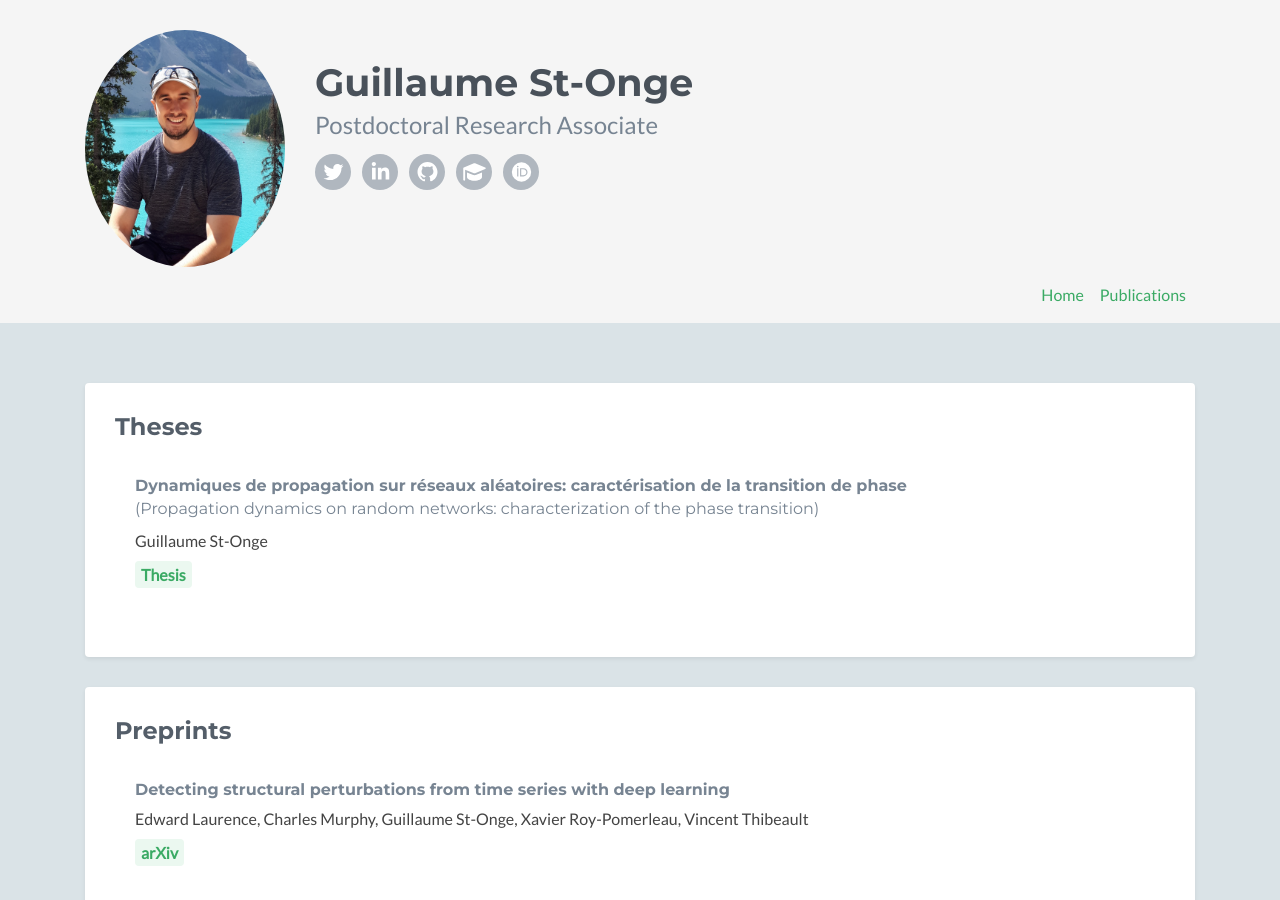
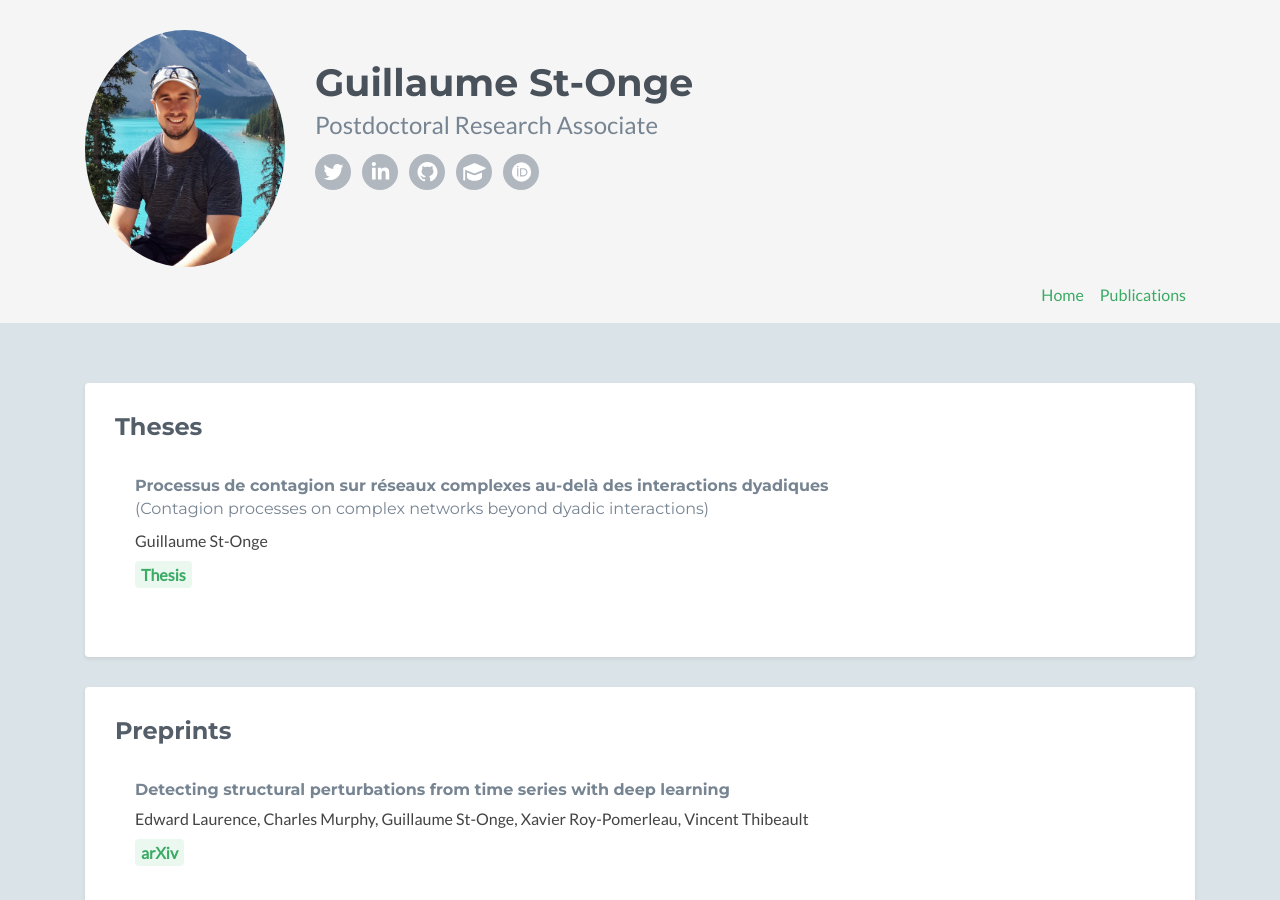
Before and after one commit to gstonge/gstonge.github.io, a Jekyll site: the page built from publications.html, in a window 1280 px wide and 900 px high. Built offline with Jekyll 4.4.1, drawn with Linux system fonts in a browser that asks for light colours; nearby versions of some CDN libraries; library files that are not in the unit come from our copies.

```diff
--- a/_data/publications.yml
+++ b/_data/publications.yml
@@ -176,5 +176,14 @@ theses:
     authors: Guillaume St-Onge
     type: M.Sc.
     year: 2017
-    thesis-fulltext : "assets/pdf/theses/st-onge_master_2017.pdf"
+    thesis-fulltext : "assets/pdf/theses/st-onge_master_thesis_2017.pdf"
     thesis : true
+
+theses:
+  - title: "Processus de contagion sur réseaux complexes au-delà des interactions dyadiques"
+    subtitle: "Contagion processes on complex networks beyond dyadic interactions"
+    authors: Guillaume St-Onge
+    type: Ph.D.
+    year: 2022
+    thesis-fulltext : "assets/pdf/theses/st-onge_doctoral_thesis_2022.pdf"
+    thesis : true
```
Also changed, not shown: 3 other files.
